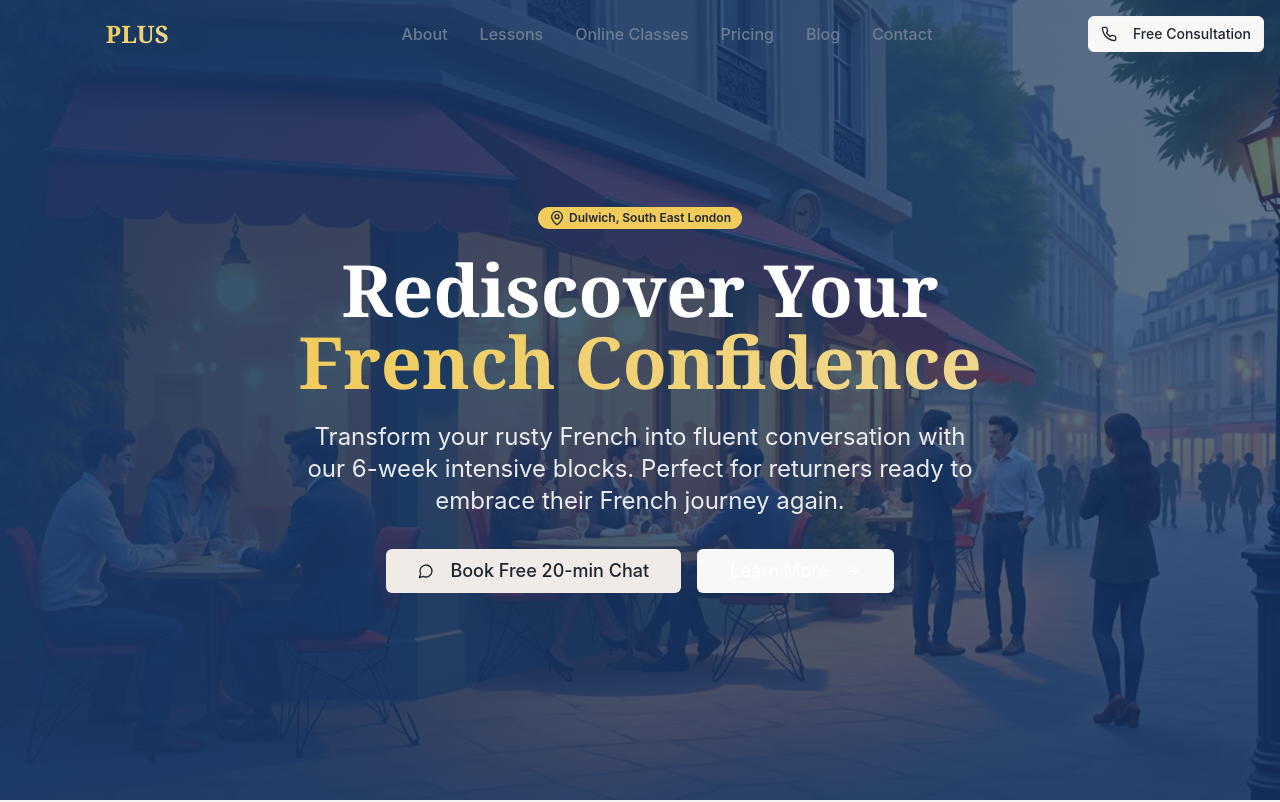
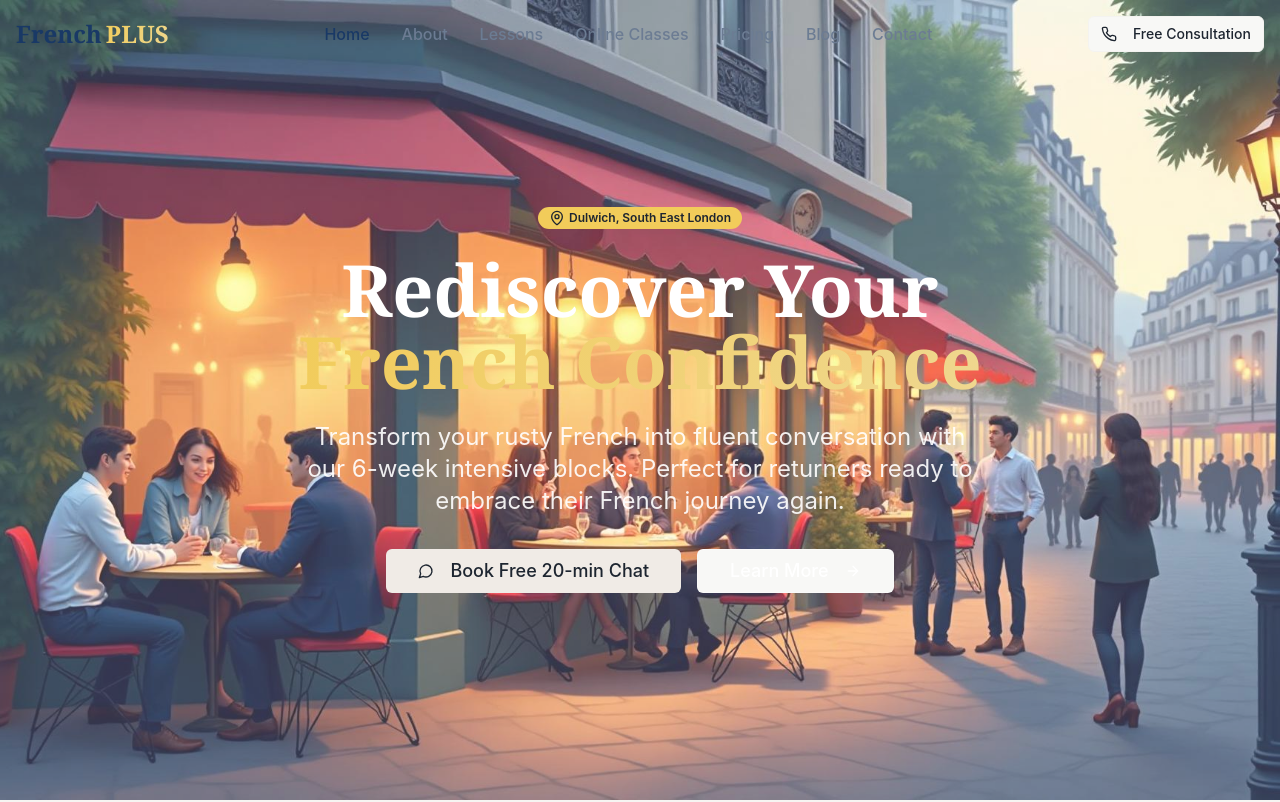
Before and after one commit to frankmedia/dulwich-french-flow, a React (Vite) app: page / in a window 1280 px wide. Shown: the top 802 px of the page. Built offline with nearby package versions, Linux system fonts and the light colour scheme; the HTML template or start-up script is replaced by a standard one.

Commit message:
Revert hero background colors

```diff
--- a/src/pages/Home.tsx
+++ b/src/pages/Home.tsx
@@ -25,7 +25,7 @@ const Home = () => {
           className="absolute inset-0 bg-cover bg-center bg-no-repeat"
           style={{ backgroundImage: `url(${heroImage})` }}
         >
-          <div className="absolute inset-0 bg-gradient-to-r from-primary/90 to-primary/70"></div>
+          <div className="absolute inset-0 bg-white/20"></div>
         </div>
 
         <div className="relative z-10 text-center text-white px-4 max-w-4xl mx-auto">
```
